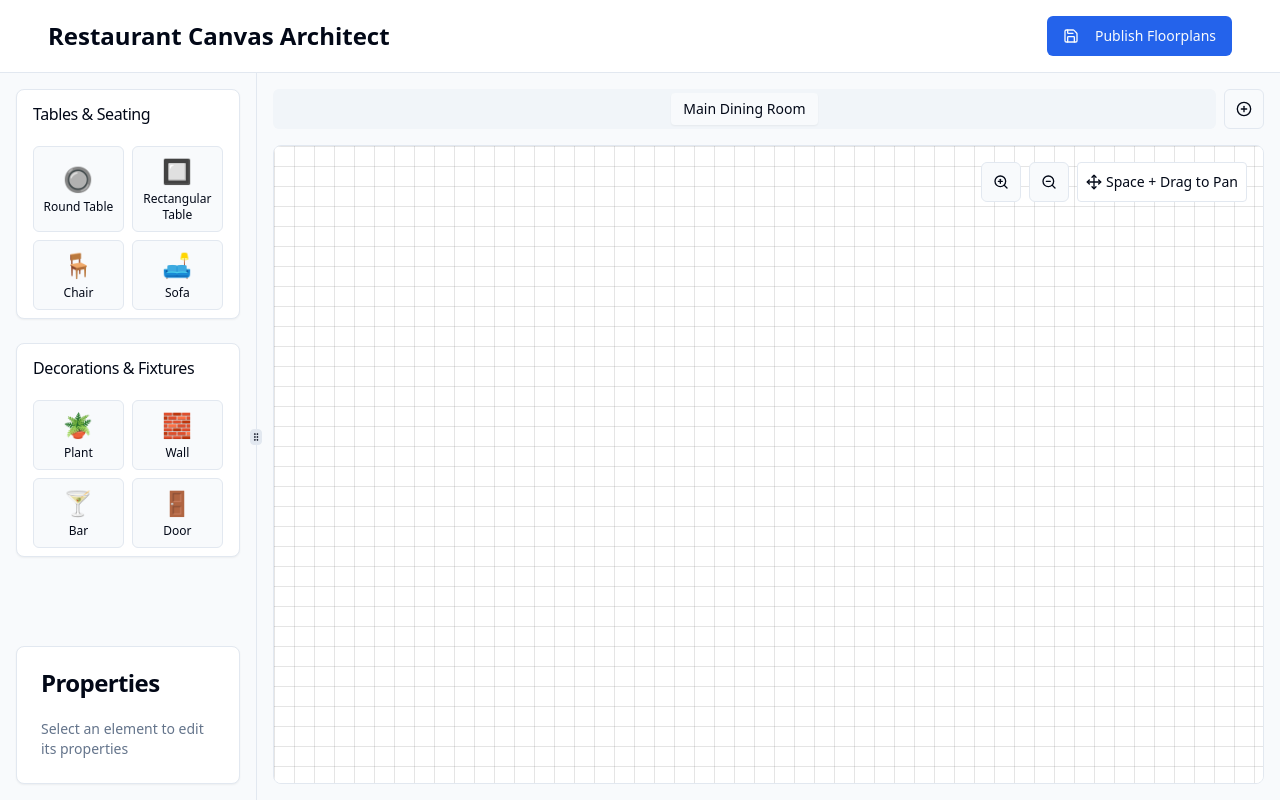
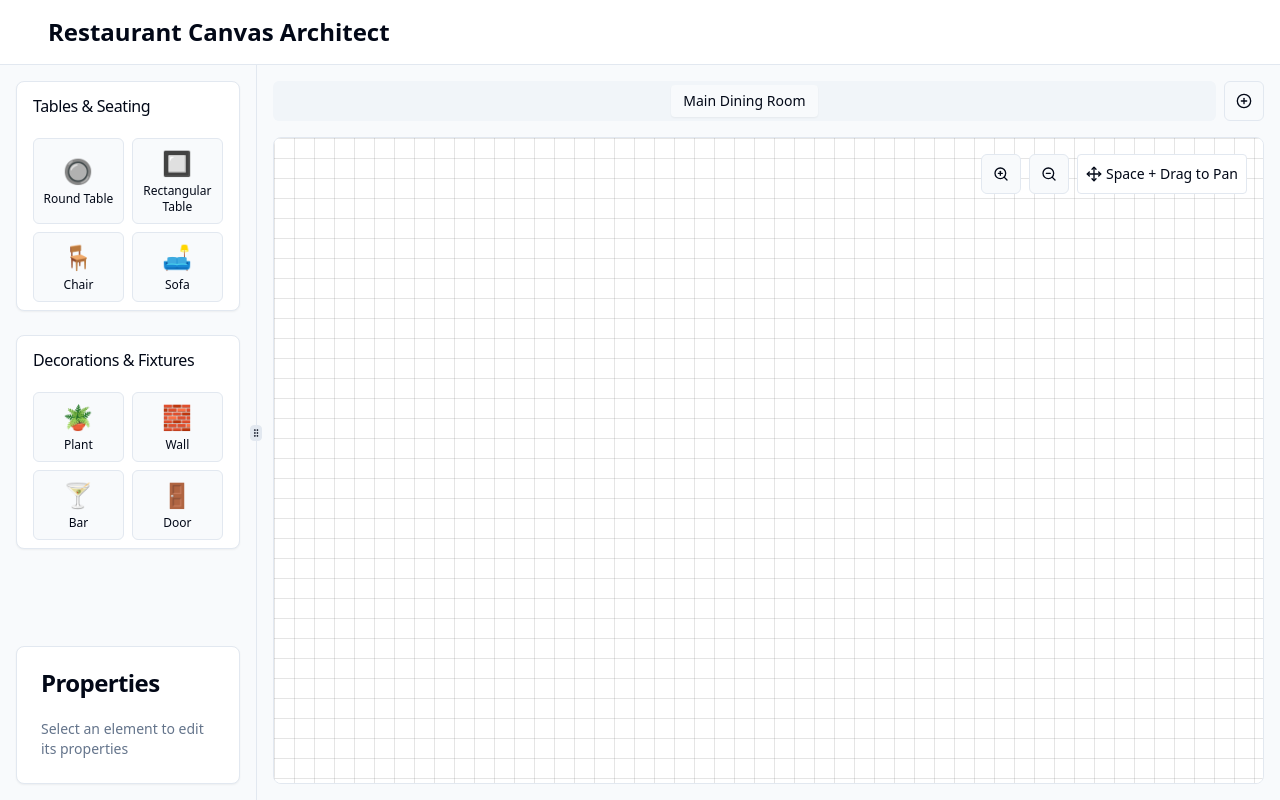
Before and after one commit to AreebYounus4/resto-canvas-architect, a React (Vite) app: page / in a window 1280 px wide. Built offline with nearby package versions, Linux system fonts and the light colour scheme.

Commit message:
Code edited in Lovable Code Editor
Edited UI in Lovable

```diff
--- a/src/components/Layout.tsx
+++ b/src/components/Layout.tsx
@@ -21,10 +21,10 @@ export const Layout: React.FC = () => {
       <header className="border-b bg-card p-4">
         <div className="container mx-auto flex justify-between items-center">
           <h1 className="text-2xl font-bold">Restaurant Canvas Architect</h1>
-          <Button onClick={publishFloorplans}>
+          {/* <Button onClick={publishFloorplans}>
             <Save className="mr-2 h-4 w-4" />
             Publish Floorplans
-          </Button>
+          </Button> */}
         </div>
       </header>
 
```
